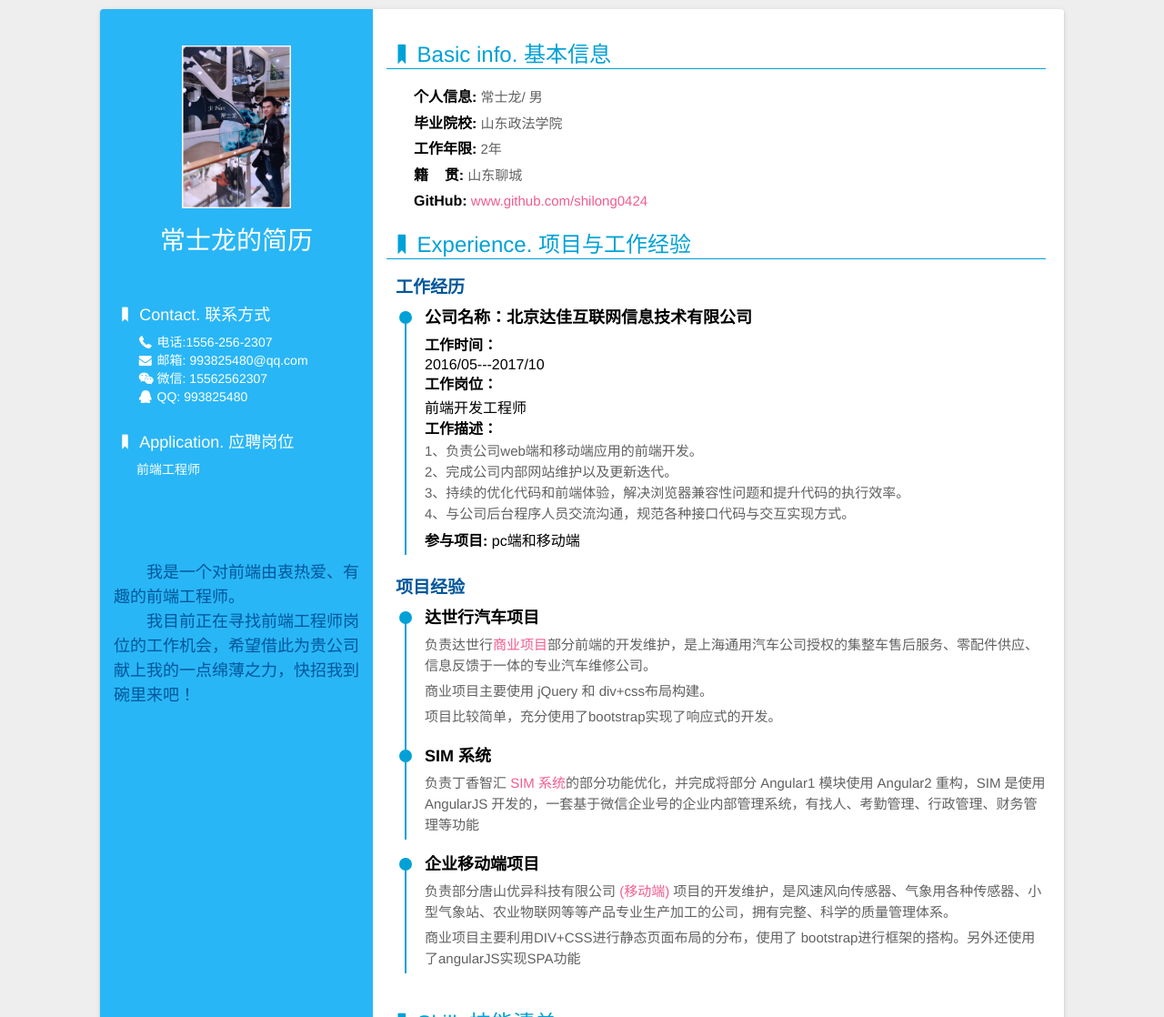
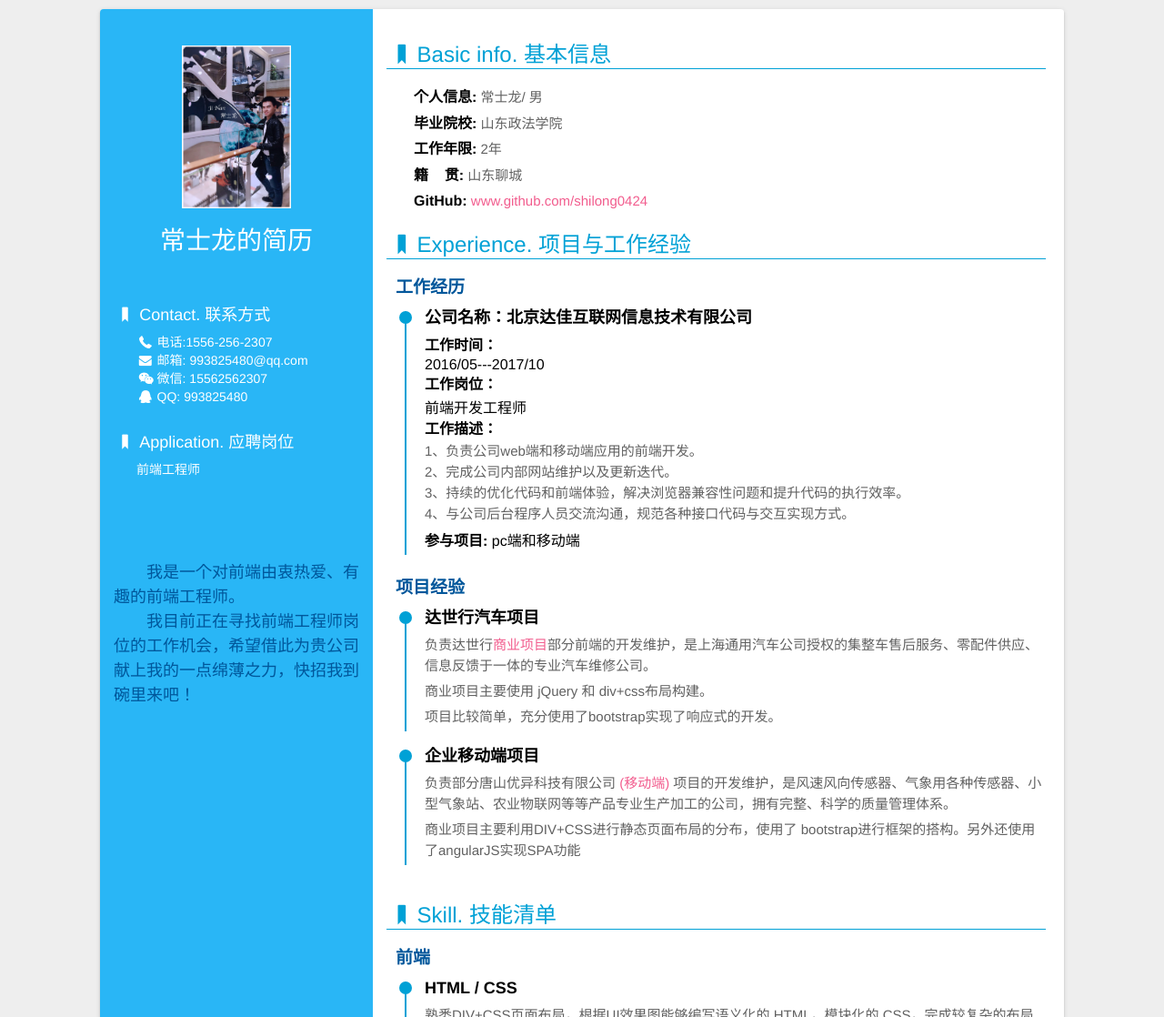
Before and after one commit to shilong0424/myCV, a website: page index.html in a window 1280 px wide. Shown: the top 1118 px of the page at 91% size. Drawn offline with Linux system fonts and the light colour scheme; some packages are replaced by stand-ins of ours; a script that the page names is missing.

Commit message:
修改项目2

```diff
--- a/index.html
+++ b/index.html
@@ -75,11 +75,7 @@
                             <p>商业项目主要使用 jQuery 和 div+css布局构建。</p>
                             <p>项目比较简单，充分使用了bootstrap实现了响应式的开发。</p>
                         </li>
-                        <li>
-                            <div class="circle"></div>
-                            <h4>SIM 系统</h4>
-                            <p>负责丁香智汇 <a href="https://sim.dxy.cn" target="_blank">SIM 系统</a>的部分功能优化，并完成将部分 Angular1 模块使用 Angular2 重构，SIM 是使用 AngularJS 开发的，一套基于微信企业号的企业内部管理系统，有找人、考勤管理、行政管理、财务管理等功能</p>
-                        </li>
+
 
                     </ul>
 
```
